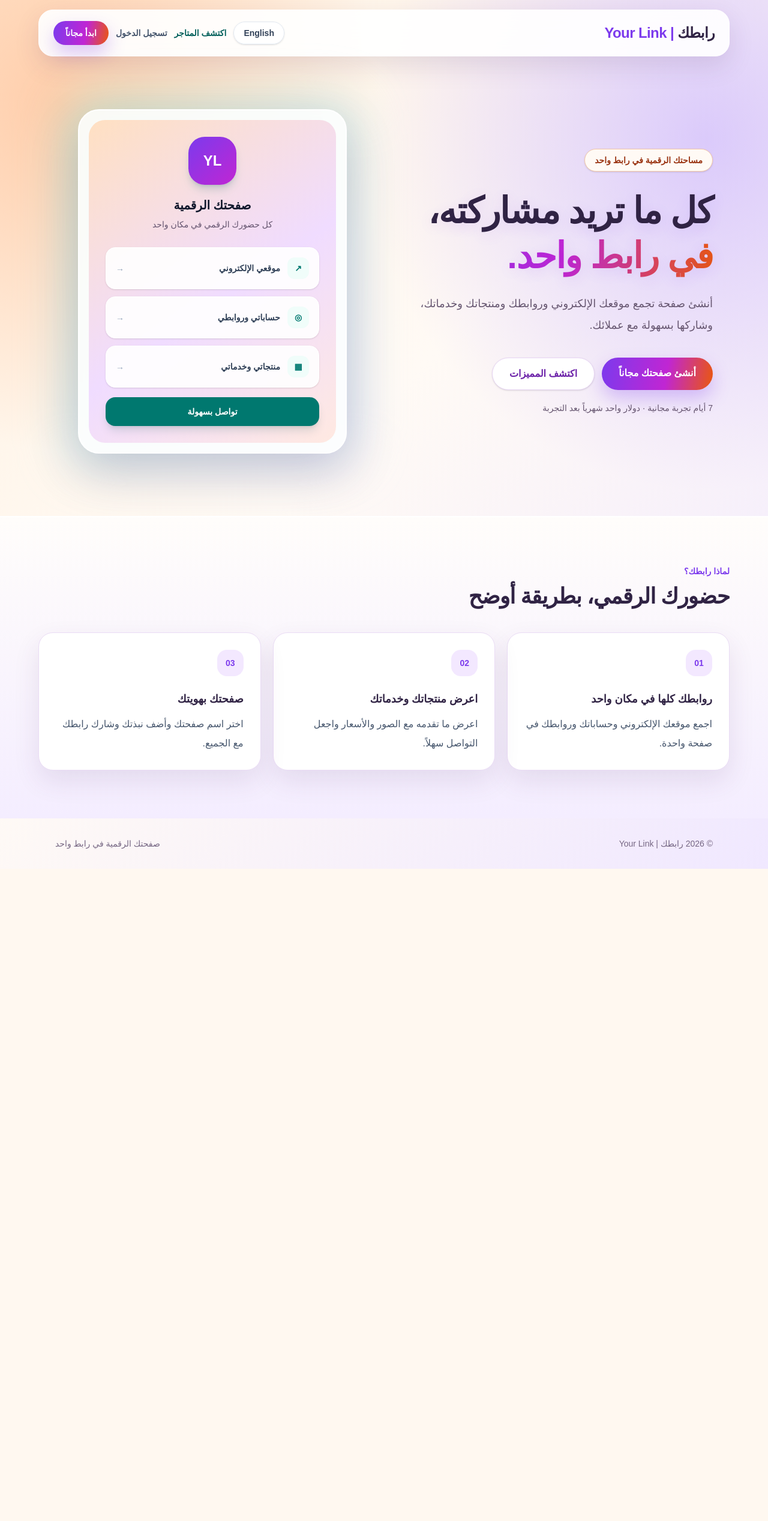
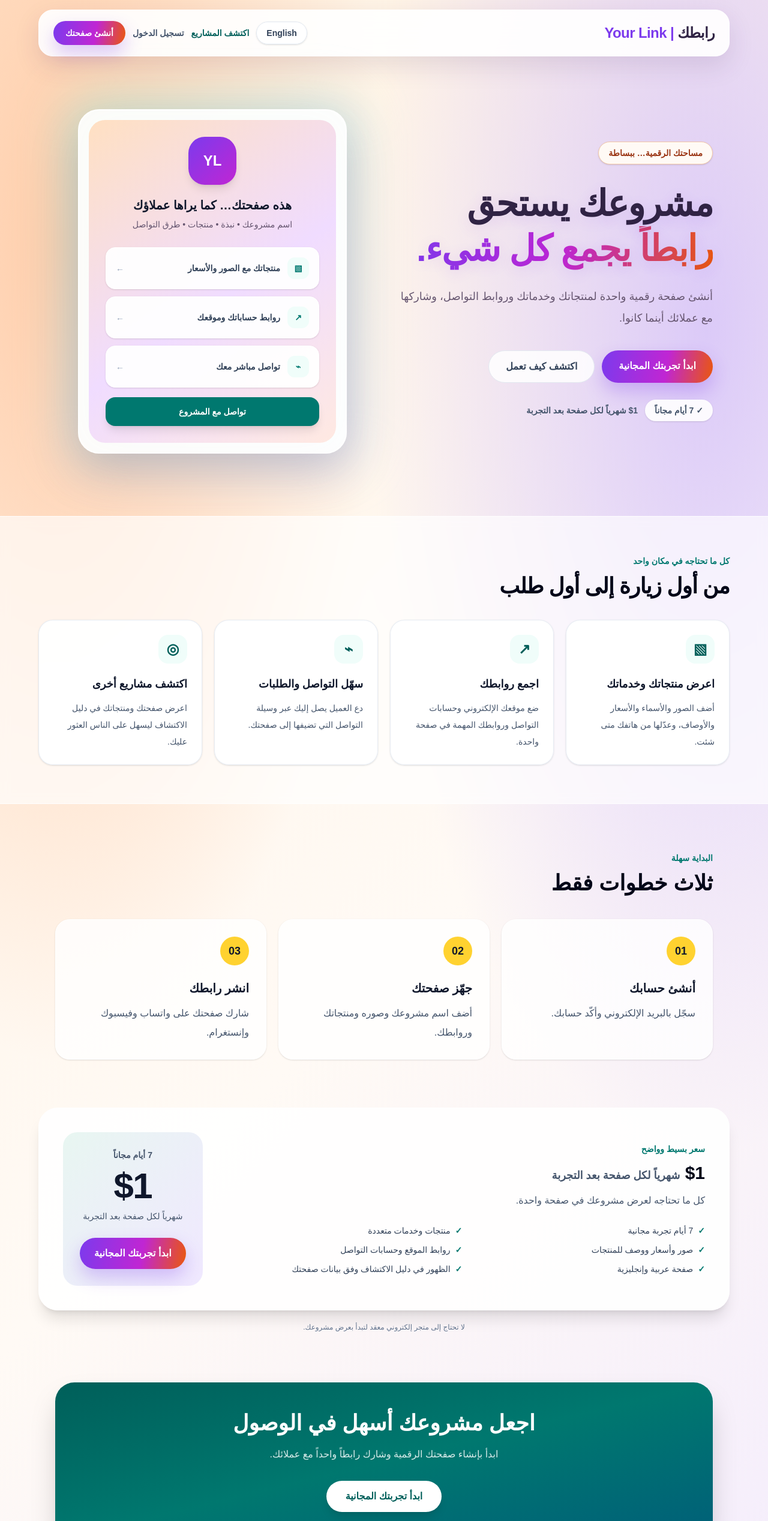
Before and after one commit to zainmuawiyah123-png/smart_link, a Next.js app: page / in a window 1280 px wide. Shown: the top 2535 px of the page at 60% size. Before the commit the page ends 1448 px from the top, so only its background shows below. Built offline with nearby package versions, Linux system fonts and the light colour scheme.

Commit message:
Improve Your Link homepage with pricing, onboarding and FAQ

```diff
--- a/app/page.tsx
+++ b/app/page.tsx
@@ -5,82 +5,172 @@ import { useState } from "react";
 export default function Home() {
   const [language, setLanguage] = useState<"ar" | "en">("ar");
   const ar = language === "ar";
-  const copy = ar ? {
-    discover:"اكتشف المتاجر", signIn:"تسجيل الدخول", start:"ابدأ مجاناً",
-    eyebrow:"مساحتك الرقمية في رابط واحد",
-    title:"كل ما تريد مشاركته،", accent:"في رابط واحد.",
-    intro:"أنشئ صفحة تجمع موقعك الإلكتروني وروابطك ومنتجاتك وخدماتك، وشاركها بسهولة مع عملائك.",
-    create:"أنشئ صفحتك مجاناً", explore:"اكتشف المميزات",
-    preview:"صفحتك الرقمية", previewSub:"كل حضورك الرقمي في مكان واحد",
-    website:"موقعي الإلكتروني", socials:"حساباتي وروابطي", products:"منتجاتي وخدماتي", contact:"تواصل بسهولة",
-    why:"لماذا رابطك؟", heading:"حضورك الرقمي، بطريقة أوضح",
+  const c = ar ? {
+    discover:"اكتشف المشاريع", login:"تسجيل الدخول", signup:"أنشئ صفحتك",
+    eyebrow:"مساحتك الرقمية… ببساطة",
+    title:"مشروعك يستحق", accent:"رابطاً يجمع كل شيء.",
+    intro:"أنشئ صفحة رقمية واحدة لمنتجاتك وخدماتك وروابط التواصل، وشاركها مع عملائك أينما كانوا.",
+    start:"ابدأ تجربتك المجانية", see:"اكتشف كيف تعمل",
+    trial:"7 أيام مجاناً", price:"$1", per:"شهرياً لكل صفحة بعد التجربة",
+    priceNote:"لا تحتاج إلى متجر إلكتروني معقد لتبدأ بعرض مشروعك.",
+    preview:"هذه صفحتك… كما يراها عملاؤك", previewSub:"اسم مشروعك • نبذة • منتجات • طرق التواصل",
+    product1:"منتجاتك مع الصور والأسعار", product2:"روابط حساباتك وموقعك", product3:"تواصل مباشر معك",
+    sectionLabel:"كل ما تحتاجه في مكان واحد", sectionTitle:"من أول زيارة إلى أول طلب",
     features:[
-      ["01","روابطك كلها في مكان واحد","اجمع موقعك الإلكتروني وحساباتك وروابطك في صفحة واحدة."],
-      ["02","اعرض منتجاتك وخدماتك","اعرض ما تقدمه مع الصور والأسعار واجعل التواصل سهلاً."],
-      ["03","صفحتك بهويتك","اختر اسم صفحتك وأضف نبذتك وشارك رابطك مع الجميع."]
+      ["▧","اعرض منتجاتك وخدماتك","أضف الصور والأسماء والأسعار والأوصاف، وعدّلها من هاتفك متى شئت."],
+      ["↗","اجمع روابطك","ضع موقعك الإلكتروني وحسابات التواصل وروابطك المهمة في صفحة واحدة."],
+      ["⌁","سهّل التواصل والطلبات","دع العميل يصل إليك عبر وسيلة التواصل التي تضيفها إلى صفحتك."],
+      ["◎","اكتشف مشاريع أخرى","اعرض صفحتك ومنتجاتك في دليل الاكتشاف ليسهل على الناس العثور عليك."]
     ],
-    footer:"صفحتك الرقمية في رابط واحد"
+    howLabel:"البداية سهلة", howTitle:"ثلاث خطوات فقط",
+    steps:[
+      ["01","أنشئ حسابك","سجّل بالبريد الإلكتروني وأكّد حسابك."],
+      ["02","جهّز صفحتك","أضف اسم مشروعك وصوره ومنتجاتك وروابطك."],
+      ["03","انشر رابطك","شارك صفحتك على واتساب وفيسبوك وإنستغرام."]
+    ],
+    priceTitle:"سعر بسيط وواضح", priceDesc:"كل ما تحتاجه لعرض مشروعك في صفحة واحدة.",
+    included:["7 أيام تجربة مجانية","منتجات وخدمات متعددة","صور وأسعار ووصف للمنتجات","روابط الموقع وحسابات التواصل","صفحة عربية وإنجليزية","الظهور في دليل الاكتشاف وفق بيانات صفحتك"],
+    ctaTitle:"اجعل مشروعك أسهل في الوصول",
+    ctaDesc:"ابدأ بإنشاء صفحتك الرقمية وشارك رابطاً واحداً مع عملائك.",
+    faqTitle:"أسئلة شائعة",
+    faqs:[
+      ["هل أحتاج إلى خبرة تقنية؟","لا. أنشئ حسابك وأضف بياناتك ومنتجاتك من لوحة التحكم."],
+      ["هل أستطيع إضافة صوري وأسعاري؟","نعم، يمكنك إضافة صور المنتجات وأسعارها وتعديل بياناتها من هاتفك."],
+      ["كم تبلغ تكلفة الاستخدام؟","تبدأ بتجربة مجانية لمدة 7 أيام، ثم دولار واحد شهرياً لكل صفحة."],
+      ["هل رابطك يستقبل الدفع من العملاء؟","رابطك يعرض منتجاتك ويسهّل التواصل والطلبات؛ الدفع يتم بالطريقة التي تتفق عليها مباشرة مع العميل."]
+    ],
+    footer:"صفحتك الرقمية في رابط واحد."
   } : {
-    discover:"Discover shops", signIn:"Sign in", start:"Get started",
-    eyebrow:"Your digital space in one link",
-    title:"Everything you want to share,", accent:"in one link.",
-    intro:"Create one page for your website, social links, products and services — and share it easily with customers.",
-    create:"Create your free page", explore:"Explore features",
-    preview:"Your digital page", previewSub:"Your online presence in one place",
-    website:"My website", socials:"My social links", products:"Products & services", contact:"Easy contact",
-    why:"Why Your Link?", heading:"Your online presence, made simple",
+    discover:"Discover projects", login:"Sign in", signup:"Create your page",
+    eyebrow:"Your digital space, made simple",
+    title:"Your business deserves", accent:"one link for everything.",
+    intro:"Create one digital page for your products, services and contact links — then share it with customers everywhere.",
+    start:"Start your free trial", see:"See how it works",
+    trial:"7 days free", price:"$1", per:"per page / month after trial",
+    priceNote:"You don't need a complicated online store to start showcasing your business.",
+    preview:"Your page, as customers see it", previewSub:"Business name • About • Products • Contact",
+    product1:"Products with photos and prices", product2:"Your website and social links", product3:"Direct contact with you",
+    sectionLabel:"Everything in one place", sectionTitle:"From first visit to first enquiry",
     features:[
-      ["01","All your links in one place","Bring your website, profiles and links together on one page."],
-      ["02","Showcase products & services","Present what you offer with photos, prices and easy contact."],
-      ["03","Your page, your identity","Choose your page name, add a bio and share your link."]
+      ["▧","Show products & services","Add photos, names, prices and descriptions, and update them from your phone."],
+      ["↗","Bring your links together","Add your website, social profiles and important links to one page."],
+      ["⌁","Make contact easy","Let customers reach you through the contact method you add to your page."],
+      ["◎","Help people discover you","List your page and products in the discovery directory so people can find you."]
     ],
-    footer:"Your digital page in one link"
+    howLabel:"Easy to get started", howTitle:"Just three steps",
+    steps:[
+      ["01","Create your account","Sign up with your email and confirm your account."],
+      ["02","Build your page","Add your business name, photos, products and links."],
+      ["03","Share your link","Share your page on WhatsApp, Facebook and Instagram."]
+    ],
+    priceTitle:"Simple, transparent pricing", priceDesc:"Everything you need to present your business on one page.",
+    included:["7-day free trial","Multiple products and services","Product photos, prices and descriptions","Website and social links","Arabic and English page","Discovery directory listing based on your page details"],
+    ctaTitle:"Make your business easier to find",
+    ctaDesc:"Create your digital page and share one link with your customers.",
+    faqTitle:"Frequently asked questions",
+    faqs:[
+      ["Do I need technical skills?","No. Create an account and add your details and products from your dashboard."],
+      ["Can I add photos and prices?","Yes. Add product photos and prices, and update your details from your phone."],
+      ["How much does it cost?","Start with a 7-day free trial, then pay $1 per page each month."],
+      ["Does Your Link process customer payments?","Your Link showcases products and helps customers contact you. Payment is arranged directly between you and the customer."]
+    ],
+    footer:"Your digital page in one link."
   };
   return <main dir={ar ? "rtl" : "ltr"} lang={language} className="landing-page min-h-screen overflow-hidden text-slate-800">
     <header className="mx-auto flex max-w-6xl flex-wrap items-center justify-between gap-4 px-5 py-5 sm:px-7">
       <a href="/" className="text-2xl font-black tracking-tight text-slate-900">رابطك <span className="text-teal-700">| Your Link</span></a>
       <nav className="flex flex-wrap items-center gap-3">
         <button type="button" onClick={()=>setLanguage(ar?"en":"ar")} className="rounded-full border border-slate-200 bg-white/80 px-4 py-2 text-sm font-bold text-slate-700 shadow-sm">{ar?"English":"العربية"}</button>
-        <a href="/discover" className="text-sm font-semibold text-teal-800">{copy.discover}</a>
-        <a href="/auth?mode=login" className="text-sm font-semibold text-slate-600">{copy.signIn}</a>
-        <a href="/auth?mode=signup" className="rounded-full bg-teal-700 px-5 py-2.5 text-sm font-bold text-white shadow-lg shadow-teal-900/15 transition hover:-translate-y-0.5 hover:bg-teal-800">{copy.start}</a>
+        <a href="/discover" className="text-sm font-semibold text-teal-800">{c.discover}</a>
+        <a href="/auth?mode=login" className="text-sm font-semibold text-slate-600">{c.login}</a>
+        <a href="/auth?mode=signup" className="rounded-full bg-teal-700 px-5 py-2.5 text-sm font-bold text-white shadow-lg">{c.signup}</a>
       </nav>
     </header>
-    <section className="mx-auto grid max-w-6xl items-center gap-12 px-5 pb-24 pt-12 sm:px-7 md:grid-cols-2 md:pt-20">
+
+    <section className="mx-auto grid max-w-6xl items-center gap-12 px-5 pb-20 pt-12 sm:px-7 md:grid-cols-2 md:pt-20">
       <div>
-        <span className="inline-flex rounded-full border border-teal-200/80 bg-white/75 px-4 py-2 text-sm font-bold text-teal-800 shadow-sm">{copy.eyebrow}</span>
-        <h1 className="mt-7 text-4xl font-black leading-[1.25] tracking-tight text-slate-950 sm:text-5xl lg:text-6xl">{copy.title}<span className="block text-teal-700">{copy.accent}</span></h1>
-        <p className="mt-6 max-w-xl text-lg leading-9 text-slate-600">{copy.intro}</p>
+        <span className="inline-flex rounded-full border border-teal-200 bg-white/75 px-4 py-2 text-sm font-bold text-teal-800 shadow-sm">{c.eyebrow}</span>
+        <h1 className="mt-7 text-4xl font-black leading-[1.25] tracking-tight text-slate-950 sm:text-5xl lg:text-6xl">{c.title}<span className="block text-teal-700">{c.accent}</span></h1>
+        <p className="mt-6 max-w-xl text-lg leading-9 text-slate-600">{c.intro}</p>
         <div className="mt-9 flex flex-wrap gap-3">
-          <a href="/auth?mode=signup" className="rounded-full bg-teal-700 px-7 py-3.5 font-bold text-white shadow-xl shadow-teal-900/15 transition hover:-translate-y-0.5 hover:bg-teal-800">{copy.create}</a>
-          <a href="#features" className="rounded-full border border-slate-200 bg-white/85 px-7 py-3.5 font-semibold text-slate-700 shadow-sm transition hover:bg-white">{copy.explore}</a>
+          <a href="/auth?mode=signup" className="rounded-full bg-teal-700 px-7 py-3.5 font-bold text-white shadow-xl">{c.start}</a>
+          <a href="#how" className="rounded-full border border-slate-200 bg-white/85 px-7 py-3.5 font-semibold text-slate-700">{c.see}</a>
         </div>
-        <p className="mt-5 text-sm text-slate-500">{ar?"7 أيام تجربة مجانية · دولار واحد شهرياً بعد التجربة":"7-day free trial · $1 per month after the trial"}</p>
+        <div className="mt-7 flex flex-wrap items-center gap-3 text-sm font-semibold text-slate-600">
+          <span className="rounded-full bg-white/90 px-4 py-2 shadow-sm">✓ {c.trial}</span>
+          <span>{c.price} {c.per}</span>
+        </div>
       </div>
       <div className="relative mx-auto w-full max-w-md">
         <div className="absolute -inset-5 rounded-[3rem] bg-gradient-to-br from-teal-200/50 to-blue-200/50 blur-2xl"/>
-        <div className="relative rounded-[2.2rem] border border-white/90 bg-white/85 p-4 shadow-2xl shadow-slate-400/25 backdrop-blur">
-          <div className="rounded-[1.7rem] bg-gradient-to-br from-[#e5f6f2] via-[#f2f7ff] to-[#e9efff] p-7">
-            <div className="mx-auto flex h-20 w-20 items-center justify-center rounded-[1.7rem] bg-gradient-to-br from-teal-600 to-cyan-700 text-2xl font-black text-white shadow-lg shadow-teal-800/20">YL</div>
-            <h2 className="mt-5 text-center text-xl font-black text-slate-900">{copy.preview}</h2>
-            <p className="mt-2 text-center text-sm text-slate-500">{copy.previewSub}</p>
+        <div className="relative rounded-[2.2rem] border border-white/90 bg-white/90 p-4 shadow-2xl">
+          <div className="rounded-[1.7rem] bg-gradient-to-br from-[#e5f6f2] via-[#f2f7ff] to-[#e9efff] p-6 sm:p-7">
+            <div className="mx-auto flex h-20 w-20 items-center justify-center rounded-[1.7rem] bg-gradient-to-br from-teal-600 to-cyan-700 text-2xl font-black text-white shadow-lg">YL</div>
+            <h2 className="mt-5 text-center text-xl font-black text-slate-900">{c.preview}</h2>
+            <p className="mt-2 text-center text-sm text-slate-500">{c.previewSub}</p>
             <div className="mt-7 space-y-3">
-              {[copy.website,copy.socials,copy.products].map((item,i)=><div key={item} className="flex items-center gap-3 rounded-2xl border border-white bg-white/90 px-4 py-4 text-sm font-bold text-slate-700 shadow-sm"><span className="flex h-9 w-9 items-center justify-center rounded-xl bg-teal-50 text-teal-700">{["↗","◎","▦"][i]}</span>{item}<span className="ms-auto text-slate-400">→</span></div>)}
+              {[c.product1,c.product2,c.product3].map((item,i)=><div key={item} className="flex items-center gap-3 rounded-2xl border border-white bg-white/95 px-4 py-4 text-sm font-bold text-slate-700 shadow-sm"><span className="flex h-9 w-9 items-center justify-center rounded-xl bg-teal-50 text-teal-700">{["▧","↗","⌁"][i]}</span><span>{item}</span><span className="ms-auto text-slate-400">←</span></div>)}
             </div>
-            <div className="mt-4 rounded-2xl bg-teal-700 px-4 py-3.5 text-center text-sm font-bold text-white shadow-lg shadow-teal-900/15">{copy.contact}</div>
+            <div className="mt-4 rounded-2xl bg-teal-700 px-4 py-3.5 text-center text-sm font-bold text-white shadow-lg">{ar?"تواصل مع المشروع":"Contact the business"}</div>
           </div>
         </div>
       </div>
     </section>
-    <section id="features" className="border-t border-white/80 bg-white/65 px-5 py-20 backdrop-blur sm:px-7">
+
+    <section className="border-y border-white/80 bg-white/65 px-5 py-16 backdrop-blur sm:px-7">
       <div className="mx-auto max-w-6xl">
-        <p className="text-sm font-black text-teal-700">{copy.why}</p>
-        <h2 className="mt-3 text-3xl font-black tracking-tight text-slate-950 sm:text-4xl">{copy.heading}</h2>
-        <div className="mt-10 grid gap-5 md:grid-cols-3">
-          {copy.features.map(([number,title,description])=><article key={number} className="group rounded-3xl border border-slate-200/80 bg-white/90 p-7 shadow-sm transition hover:-translate-y-1 hover:shadow-xl hover:shadow-slate-300/30"><span className="flex h-11 w-11 items-center justify-center rounded-2xl bg-teal-50 text-sm font-black text-teal-800">{number}</span><h3 className="mt-6 text-lg font-black text-slate-900">{title}</h3><p className="mt-3 leading-8 text-slate-600">{description}</p></article>)}
+        <p className="text-sm font-black text-teal-700">{c.sectionLabel}</p>
+        <h2 className="mt-3 text-3xl font-black tracking-tight text-slate-950 sm:text-4xl">{c.sectionTitle}</h2>
+        <div className="mt-9 grid gap-5 sm:grid-cols-2 lg:grid-cols-4">
+          {c.features.map(([icon,title,description])=><article key={title} className="rounded-3xl border border-slate-200/80 bg-white/95 p-6 shadow-sm transition hover:-translate-y-1 hover:shadow-xl"><span className="flex h-12 w-12 items-center justify-center rounded-2xl bg-teal-50 text-2xl font-black text-teal-800">{icon}</span><h3 className="mt-5 text-lg font-black text-slate-900">{title}</h3><p className="mt-3 text-sm leading-7 text-slate-600">{description}</p></article>)}
         </div>
       </div>
     </section>
-    <footer className="mx-auto flex max-w-6xl flex-col gap-2 px-5 py-8 text-sm text-slate-500 sm:flex-row sm:items-center sm:justify-between sm:px-7"><span>© {new Date().getFullYear()} رابطك | Your Link</span><span>{copy.footer}</span></footer>
+
+    <section id="how" className="mx-auto max-w-6xl px-5 py-20 sm:px-7">
+      <p className="text-sm font-black text-teal-700">{c.howLabel}</p>
+      <h2 className="mt-3 text-3xl font-black text-slate-950 sm:text-4xl">{c.howTitle}</h2>
+      <div className="mt-10 grid gap-5 md:grid-cols-3">
+        {c.steps.map(([number,title,description])=><article key={number} className="rounded-3xl border border-white bg-white/80 p-7 shadow-sm"><span className="flex h-12 w-12 items-center justify-center rounded-full bg-amber-300 text-lg font-black text-slate-900">{number}</span><h3 className="mt-6 text-xl font-black text-slate-900">{title}</h3><p className="mt-3 leading-8 text-slate-600">{description}</p></article>)}
+      </div>
+    </section>
+
+    <section className="px-5 pb-20 sm:px-7">
+      <div className="mx-auto grid max-w-6xl items-center gap-10 rounded-[2rem] border border-white bg-white/90 p-7 shadow-xl sm:p-10 md:grid-cols-[1fr_auto]">
+        <div>
+          <p className="text-sm font-black text-teal-700">{c.priceTitle}</p>
+          <h2 className="mt-3 text-3xl font-black text-slate-950">{c.price} <span className="text-lg font-bold text-slate-600">{c.per}</span></h2>
+          <p className="mt-3 leading-8 text-slate-600">{c.priceDesc}</p>
+          <ul className="mt-6 grid gap-3 sm:grid-cols-2">
+            {c.included.map(item=><li key={item} className="flex items-start gap-2 text-sm font-medium text-slate-700"><span className="font-black text-teal-700">✓</span><span>{item}</span></li>)}
+          </ul>
+        </div>
+        <div className="min-w-[220px] rounded-3xl bg-gradient-to-br from-[#e8f6f1] to-[#f0e8ff] p-7 text-center">
+          <p className="text-sm font-bold text-slate-600">{c.trial}</p>
+          <div className="mt-3 text-6xl font-black tracking-tight text-slate-900">{c.price}</div>
+          <p className="mt-2 text-sm leading-6 text-slate-600">{c.per}</p>
+          <a href="/auth?mode=signup" className="mt-6 inline-flex w-full justify-center rounded-full bg-teal-700 px-6 py-3.5 font-bold text-white shadow-lg">{c.start}</a>
+        </div>
+      </div>
+      <p className="mx-auto mt-4 max-w-6xl text-center text-xs leading-6 text-slate-500">{c.priceNote}</p>
+    </section>
+
+    <section className="mx-auto max-w-6xl px-5 pb-20 sm:px-7">
+      <div className="rounded-[2rem] bg-gradient-to-br from-teal-800 via-teal-700 to-cyan-800 px-7 py-12 text-center text-white shadow-2xl sm:px-12">
+        <h2 className="text-3xl font-black sm:text-4xl">{c.ctaTitle}</h2>
+        <p className="mx-auto mt-4 max-w-2xl leading-8 text-white/85">{c.ctaDesc}</p>
+        <a href="/auth?mode=signup" className="mt-7 inline-flex rounded-full bg-white px-8 py-3.5 font-black text-teal-800 shadow-lg">{c.start}</a>
+      </div>
+    </section>
+
+    <section className="border-t border-white/80 bg-white/60 px-5 py-16 sm:px-7">
+      <div className="mx-auto max-w-4xl">
+        <h2 className="text-3xl font-black text-slate-950">{c.faqTitle}</h2>
+        <div className="mt-8 grid gap-4">
+          {c.faqs.map(([q,a])=><article key={q} className="rounded-2xl border border-slate-200 bg-white/90 p-6 shadow-sm"><h3 className="font-black text-slate-900">{q}</h3><p className="mt-2 leading-7 text-slate-600">{a}</p></article>)}
+        </div>
+      </div>
+    </section>
+    <footer className="mx-auto flex max-w-6xl flex-col gap-2 px-5 py-8 text-sm text-slate-500 sm:flex-row sm:items-center sm:justify-between sm:px-7"><span>© {new Date().getFullYear()} رابطك | Your Link</span><span>{c.footer}</span><a href="/about" className="font-semibold text-teal-800">{ar?"عن المنصة والأمان":"About & safety"}</a></footer>
   </main>;
 }
```
